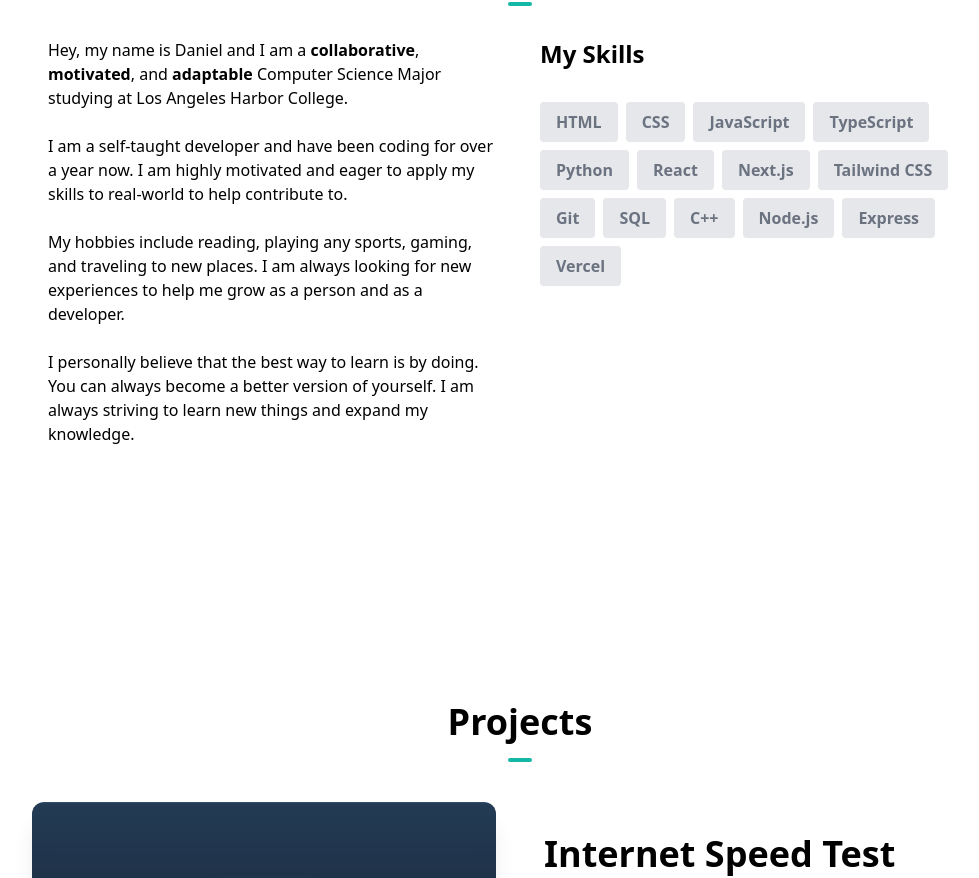
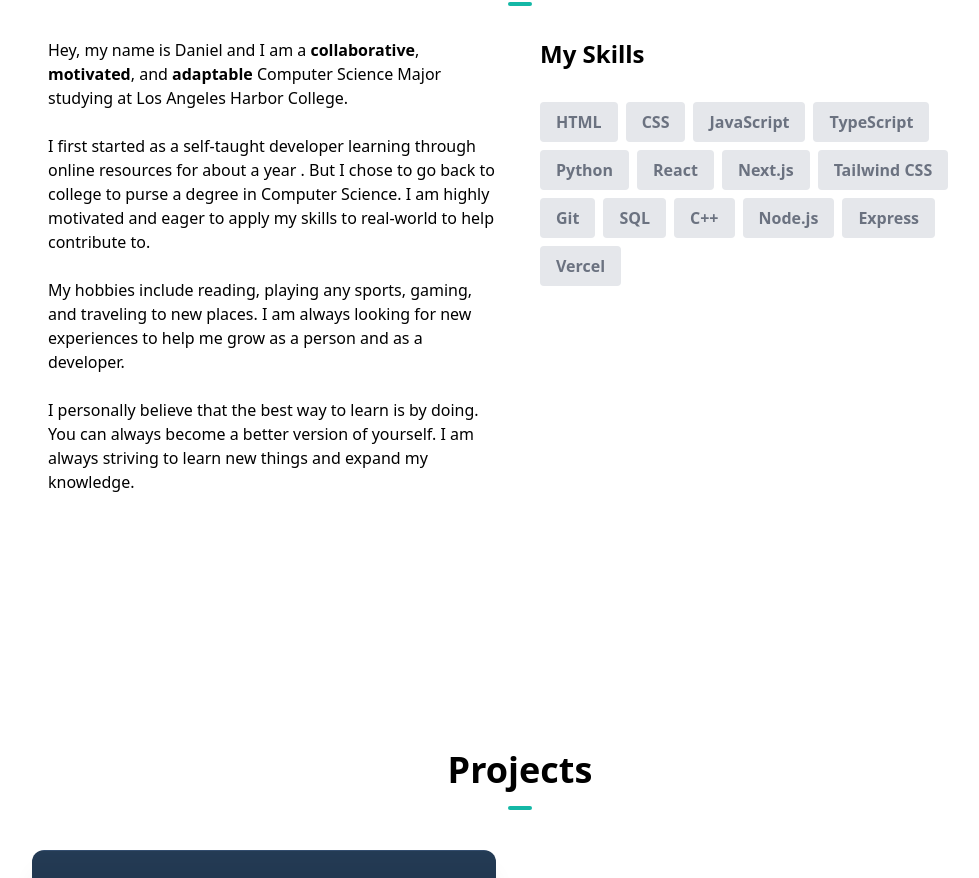
Before and after one commit to aguilerad916/portfolio-website, a Next.js app: page / in a window 1280 px wide. Shown: the part 919-1797 px from the top of the page, without its empty margins (120-1099 px from the left). Built offline with nearby package versions, Linux system fonts and the light colour scheme.

Commit message:
Update AboutSection.tsx

```diff
--- a/components/AboutSection.tsx
+++ b/components/AboutSection.tsx
@@ -37,8 +37,9 @@ const AboutSection = () => {
             </p>
             <br />
             <p>
-              I am a self-taught developer and have been coding for over a year
-              now. I am highly motivated and eager to apply my skills to
+              I first started as a self-taught developer learning through online resources for about a year
+              . But I chose to go back to college to purse a degree in Computer Science.
+              I am highly motivated and eager to apply my skills to
               real-world to help contribute to.
             </p>
             <br />
```
